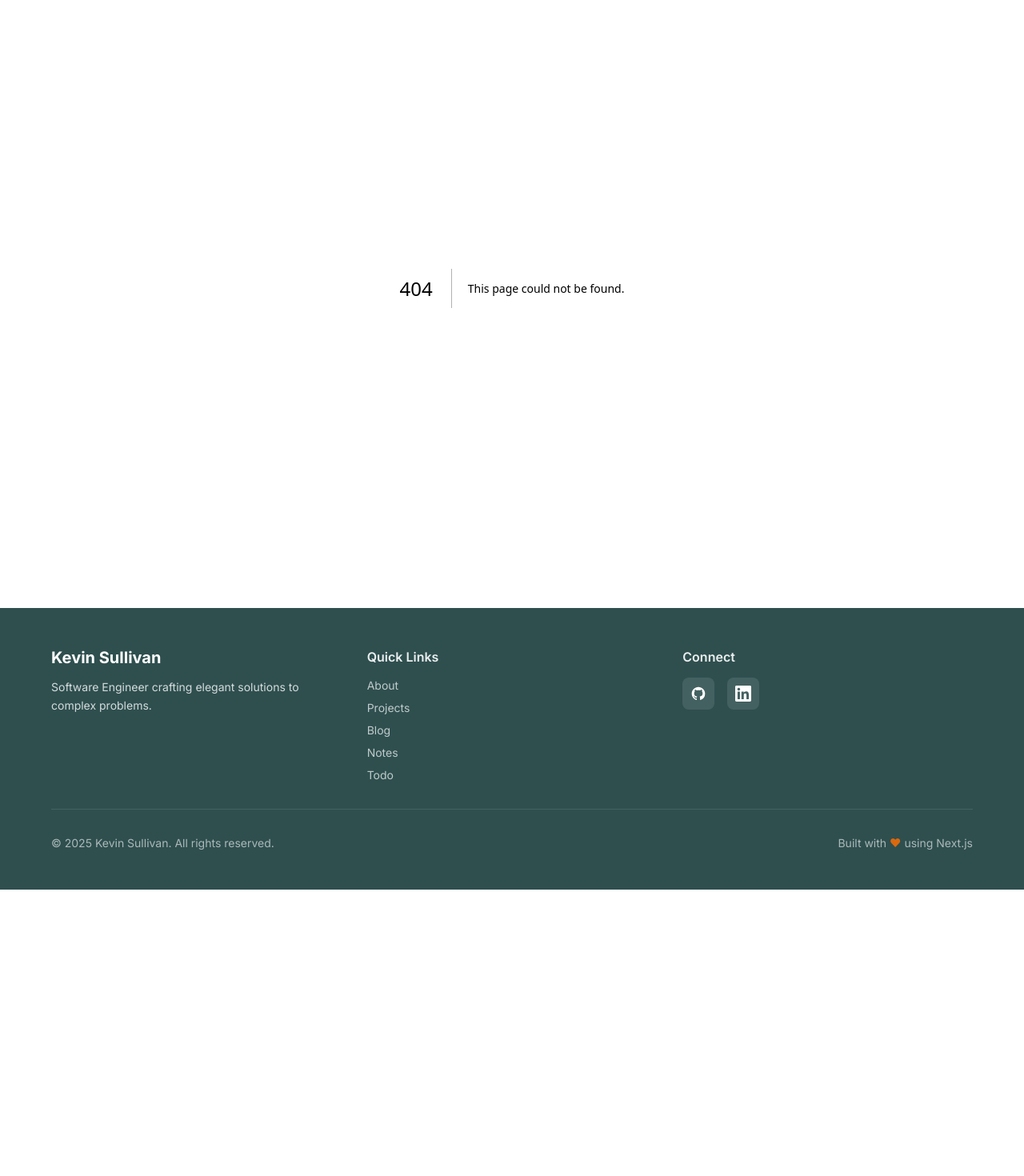
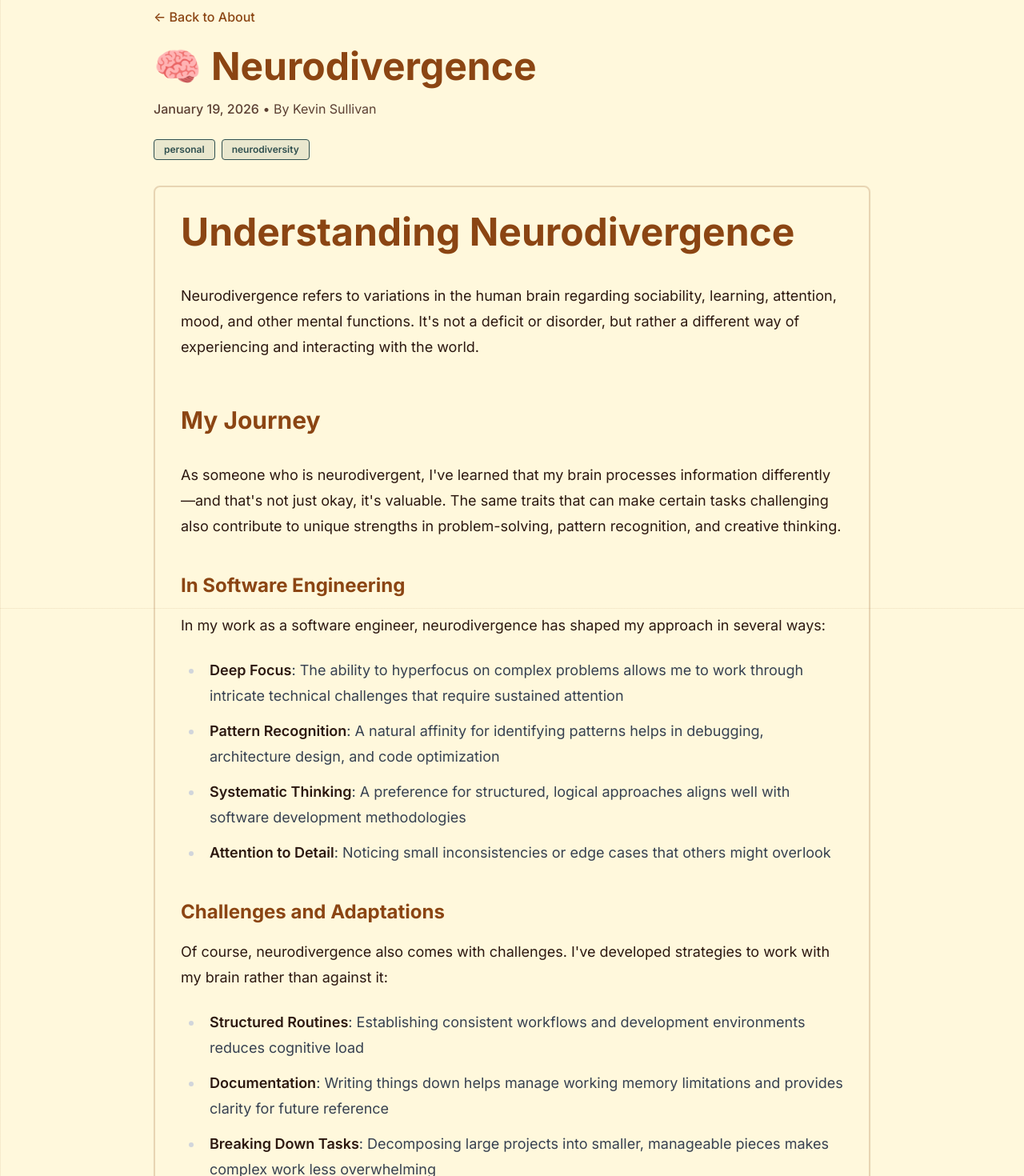
Before and after one commit to ks982579/sullivansoftware-dot-dev, a Next.js app: page /about/neurodivergence in a window 1280 px wide. Before the commit this address had no page. Shown: the part 40-1510 px from the top of the page at 80% size. Before the commit the page ends 1152 px from the top, so only its background shows below. Built offline with nearby package versions, Linux system fonts and the light colour scheme; what @mui/material-nextjs would draw is missing.

Commit message:
Adding page on neurodivergence - work in progress

```diff
--- /dev/null
+++ b/src/app/about/[slug]/page.tsx
@@ -0,0 +1,99 @@
+import { notFound } from "next/navigation";
+import { getAllAboutPages, getAboutPageBySlug } from "@/lib/about";
+import MdxContent from "@/components/MdxContent";
+import Link from "next/link";
+import type { Metadata } from "next";
+
+interface AboutPageProps {
+  params: Promise<{
+    slug: string;
+  }>;
+}
+
+export async function generateStaticParams() {
+  const pages = getAllAboutPages();
+  return pages.map((page) => ({
+    slug: page.slug,
+  }));
+}
+
+export async function generateMetadata({ params }: AboutPageProps): Promise<Metadata> {
+  const { slug } = await params;
+  const page = getAboutPageBySlug(slug);
+
+  if (!page) {
+    return {
+      title: "Page Not Found",
+    };
+  }
+
+  return {
+    title: page.title,
+    description: page.description,
+  };
+}
+
+export default async function AboutPage({ params }: AboutPageProps) {
+  const { slug } = await params;
+  const page = getAboutPageBySlug(slug);
+
+  if (!page) {
+    notFound();
+  }
+
+  return (
+    <main className="min-h-screen bg-background py-12 px-4 sm:px-6 lg:px-8" style={{
+      backgroundImage: `
+        linear-gradient(rgba(139, 69, 19, 0.08) 1px, transparent 1px),
+        linear-gradient(90deg, rgba(139, 69, 19, 0.08) 1px, transparent 1px)
+      `,
+      backgroundSize: "50px 50px",
+      backgroundAttachment: "fixed",
+    }}>
+      <article className="max-w-4xl mx-auto">
+        {/* Back to about link */}
+        <Link
+          href="/about"
+          className="text-primary hover:text-secondary mb-6 inline-block transition-colors font-medium"
+        >
+          ← Back to About
+        </Link>
+
+        {/* Header */}
+        <header className="mb-8">
+          <h1 className="text-4xl sm:text-5xl font-bold text-primary mb-4 flex items-center gap-3">
+            {page.icon && <span className="text-5xl">{page.icon}</span>}
+            {page.title}
+          </h1>
+          <div className="text-text-secondary mb-6">
+            <time dateTime={page.date} className="font-medium">
+              {new Date(page.date).toLocaleDateString("en-US", {
+                year: "numeric",
+                month: "long",
+                day: "numeric",
+              })}
+            </time>
+            {page.author && <span> • By {page.author}</span>}
+          </div>
+          {page.tags && page.tags.length > 0 && (
+            <div className="flex flex-wrap gap-2">
+              {page.tags.map((tag) => (
+                <span
+                  key={tag}
+                  className="px-3 py-1 bg-secondary/10 border border-secondary text-secondary text-xs font-semibold rounded"
+                >
+                  {tag}
+                </span>
+              ))}
+            </div>
+          )}
+        </header>
+
+        {/* Content */}
+        <div className="bg-paper rounded-lg border-2 border-primary/20 p-8 shadow-sm">
+          <MdxContent source={page.content} />
+        </div>
+      </article>
+    </main>
+  );
+}
--- a/src/app/about/page.tsx
+++ b/src/app/about/page.tsx
@@ -283,17 +283,25 @@ const AboutPage = (): React.JSX.Element => {
                             <span className="text-2xl">✨</span>
                             Beyond Code
                         </h2>
-                        <div className="p-6 sm:p-8 bg-gradient-to-br from-primary/5 to-secondary/5 rounded-lg border-2 border-primary/10">
-                            <p className="text-base sm:text-lg text-text-secondary leading-relaxed mb-4">
-                                [Share your interests outside of programming - hobbies, sports,
-                                creative pursuits, volunteer work, etc.]
-                            </p>
-                            <p className="text-base sm:text-lg text-text-secondary leading-relaxed">
-                                [Additional paragraph about what you do for fun, learning
-                                interests, travel, or other personal aspects you&apos;d like to
-                                share]
-                            </p>
-                        </div>
+                        <Link
+                            href="/about/neurodivergence"
+                            className="block p-6 sm:p-8 bg-gradient-to-br from-primary/5 to-secondary/5 rounded-lg border-2 border-primary/10 hover:border-primary/30 hover:shadow-lg transition-all duration-300 hover:-translate-y-1 group"
+                        >
+                            <div className="flex items-start gap-4">
+                                <span className="text-4xl">🧠</span>
+                                <div className="flex-1">
+                                    <h3 className="text-xl font-bold text-text-primary mb-2 group-hover:text-primary transition-colors">
+                                        Neurodivergence
+                                    </h3>
+                                    <p className="text-base text-text-secondary leading-relaxed">
+                                        Understanding neurodiversity and my personal journey
+                                        <span className="inline-block ml-2 group-hover:translate-x-1 transition-transform duration-300">
+                                            →
+                                        </span>
+                                    </p>
+                                </div>
+                            </div>
+                        </Link>
                     </div>
 
                     {/* CTA Section */}
--- /dev/null
+++ b/src/content/about/neurodivergence.md
@@ -0,0 +1,69 @@
+---
+title: "Neurodivergence"
+description: "Understanding neurodiversity and my journey"
+date: "2026-01-19"
+author: "Kevin Sullivan"
+icon: "🧠"
+tags: ["personal", "neurodiversity"]
+draft: false
+---
+
+# Understanding Neurodivergence
+
+Neurodivergence refers to variations in the human brain regarding sociability, learning, attention, mood, and other mental functions. It's not a deficit or disorder, but rather a different way of experiencing and interacting with the world.
+
+## My Journey
+
+As someone who is neurodivergent, I've learned that my brain processes information differently—and that's not just okay, it's valuable. The same traits that can make certain tasks challenging also contribute to unique strengths in problem-solving, pattern recognition, and creative thinking.
+
+### In Software Engineering
+
+In my work as a software engineer, neurodivergence has shaped my approach in several ways:
+
+- **Deep Focus**: The ability to hyperfocus on complex problems allows me to work through intricate technical challenges that require sustained attention
+- **Pattern Recognition**: A natural affinity for identifying patterns helps in debugging, architecture design, and code optimization
+- **Systematic Thinking**: A preference for structured, logical approaches aligns well with software development methodologies
+- **Attention to Detail**: Noticing small inconsistencies or edge cases that others might overlook
+
+### Challenges and Adaptations
+
+Of course, neurodivergence also comes with challenges. I've developed strategies to work with my brain rather than against it:
+
+- **Structured Routines**: Establishing consistent workflows and development environments reduces cognitive load
+- **Documentation**: Writing things down helps manage working memory limitations and provides clarity for future reference
+- **Breaking Down Tasks**: Decomposing large projects into smaller, manageable pieces makes complex work less overwhelming
+- **Tools and Automation**: Leveraging tools like linters, formatters, and automated tests reduces the burden of repetitive tasks
+
+This website has a tool I use regularly, [Text-to-Speech](/tts) - which works best with the Chrome browser because it comes with the best voices. Usually reading is a slow process because it is sometimes difficult to ingest the information I read. I can become distracted and find it hard to filter out what is important (because I think everything is important).
+
+## Why This Matters
+
+The tech industry benefits enormously from neurodiversity. Different thinking styles lead to:
+
+- More innovative solutions
+- Better consideration of edge cases and accessibility
+- Diverse perspectives on user experience
+- Unique approaches to problem-solving
+
+## Creating Inclusive Environments
+
+For teams working with neurodivergent individuals:
+
+1. **Clear Communication**: Provide explicit expectations and avoid ambiguous instructions
+2. **Flexible Work Arrangements**: Recognize that productivity patterns may differ from neurotypical norms
+3. **Sensory Considerations**: Be mindful of workspace environments (noise, lighting, layout)
+4. **Strengths-Based Approach**: Focus on what people do well rather than trying to "fix" differences
+
+## Resources
+
+If you're interested in learning more about neurodiversity in tech:
+
+- [Neurodiversity Hub](https://www.neurodiversityhub.org/)
+- [ADHD and Software Development](https://www.additudemag.com/adhd-careers-software-development/)
+- [Autism in Tech](https://www.diversityintech.co.uk/autism-in-tech/)
+
+## Final Thoughts
+
+Being neurodivergent in tech is both a challenge and an advantage. By understanding how my brain works and creating systems that support my strengths while accommodating my challenges, I've been able to build a successful career doing work I love.
+
+Neurodiversity isn't something to overcome—it's something to understand, accept, and leverage. The future of technology will be shaped by all kinds of minds, and that diversity will make our solutions stronger.
--- /dev/null
+++ b/src/lib/about.ts
@@ -0,0 +1,94 @@
+import fs from "fs";
+import path from "path";
+import matter from "gray-matter";
+
+const aboutDirectory = path.join(process.cwd(), "src/content/about");
+
+export interface AboutPage {
+  slug: string;
+  title: string;
+  description: string;
+  date: string;
+  author?: string;
+  tags?: string[];
+  draft?: boolean;
+  icon?: string;
+  content: string;
+}
+
+export function getAllAboutPages(): AboutPage[] {
+  // Check if directory exists, if not return empty array
+  if (!fs.existsSync(aboutDirectory)) {
+    return [];
+  }
+
+  const fileNames = fs.readdirSync(aboutDirectory);
+  const allPagesData = fileNames
+    .filter((fileName) => fileName.endsWith(".md"))
+    .map((fileName) => {
+      // Remove ".md" from file name to get slug
+      const slug = fileName.replace(/\.md$/, "");
+
+      // Read markdown file as string
+      const fullPath = path.join(aboutDirectory, fileName);
+      const fileContents = fs.readFileSync(fullPath, "utf8");
+
+      // Use gray-matter to parse the page metadata section
+      const { data, content } = matter(fileContents);
+
+      // Combine the data with the slug and content
+      return {
+        slug,
+        title: data.title,
+        description: data.description,
+        date: data.date,
+        author: data.author,
+        tags: data.tags || [],
+        draft: data.draft || false,
+        icon: data.icon,
+        content,
+      } as AboutPage;
+    })
+    .filter((page) => !page.draft) // Filter out draft pages
+    .sort((a, b) => {
+      // Sort alphabetically by title
+      return a.title.localeCompare(b.title);
+    });
+
+  return allPagesData;
+}
+
+export function getAboutPageBySlug(slug: string): AboutPage | null {
+  try {
+    const fullPath = path.join(aboutDirectory, `${slug}.md`);
+    const fileContents = fs.readFileSync(fullPath, "utf8");
+
+    const { data, content } = matter(fileContents);
+
+    return {
+      slug,
+      title: data.title,
+      description: data.description,
+      date: data.date,
+      author: data.author,
+      tags: data.tags || [],
+      draft: data.draft || false,
+      icon: data.icon,
+      content,
+    } as AboutPage;
+  } catch {
+    return null;
+  }
+}
+
+export function getAllAboutTags(): string[] {
+  const pages = getAllAboutPages();
+  const tags = pages.flatMap((page) => page.tags || []);
+  // Get unique tags
+  return [...new Set(tags)].sort();
+}
+
+export function getAboutPagesByTag(tag: string): AboutPage[] {
+  const pages = getAllAboutPages();
+  return pages.filter((page) => page.tags?.includes(tag));
+}
```
